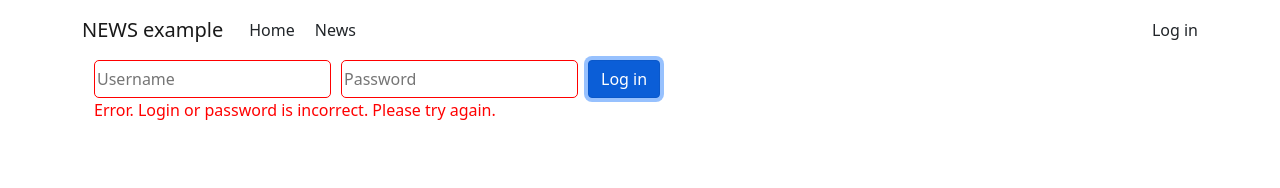
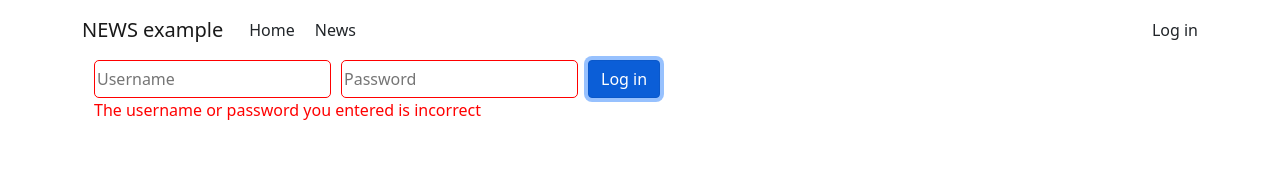
Before and after one commit to Bilkash/news_example, a React (Create React App) app: page /login in a window 1280 px wide. Both pictures are taken after a click on the button "Log in". Shown: the top 188 px of the page. Built offline with nearby package versions, Linux system fonts and the light colour scheme.

Commit message:
add error message

```diff
--- a/src/components/LoginError/index.jsx
+++ b/src/components/LoginError/index.jsx
@@ -5,7 +5,7 @@ import "./index.css";
 export default function LoginError() {
 	return (
 		<div className={"error"}>
-			Error. Login or password is incorrect. Please try again.
+			The username or password you entered is incorrect
 		</div>
 	);
 }
```
